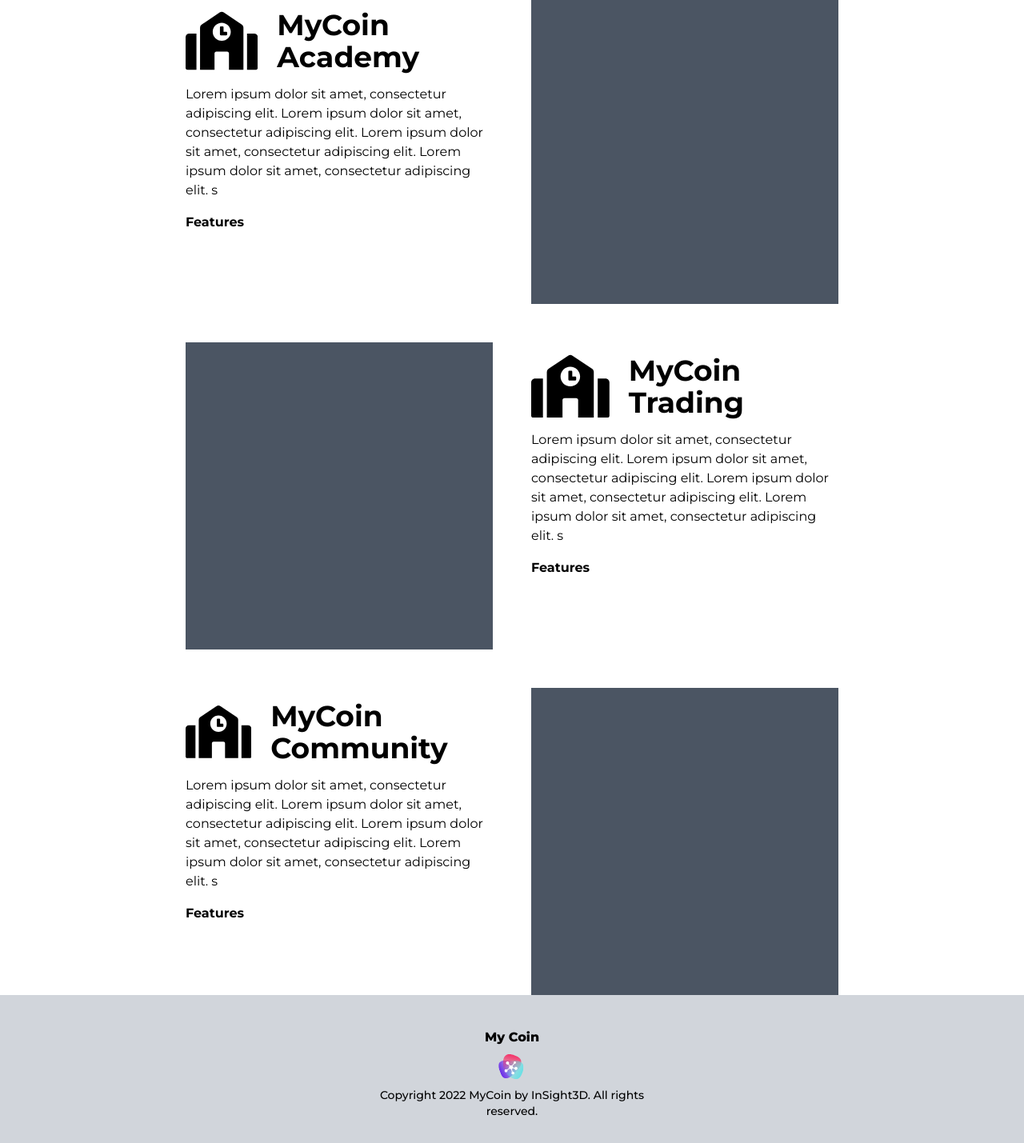
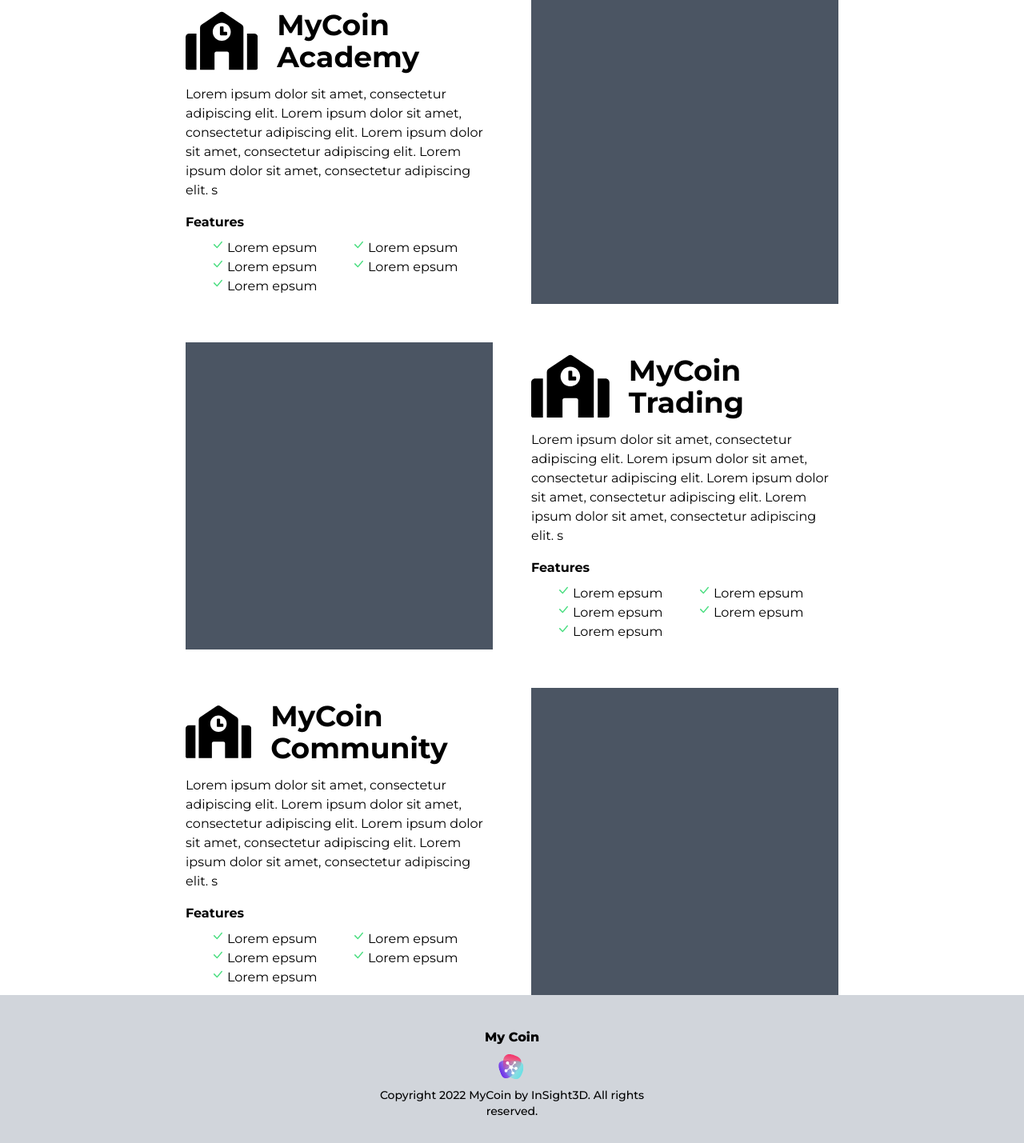
Before and after one commit to InSight3D/MyCoin, a Next.js app: page / in a window 1280 px wide. Shown: the part 1518-2947 px from the top of the page at 80% size. Built offline with nearby package versions, Linux system fonts and the light colour scheme; no server answers.

Commit message:
Checkmark Reload

```diff
--- a/pages/index.js
+++ b/pages/index.js
@@ -10,7 +10,7 @@
 import { useUser } from '@auth0/nextjs-auth0';
 import PurpleButton from '../components/buttons/PurpleButton';
 import { redirect } from 'next/dist/server/api-utils';
-
+import { Checkmark } from '../components/misc/Checkmark';
 export default function Home() {
   const { user, error, isLoading } = useUser();
 
@@ -121,11 +121,11 @@
                   <h1 className='mt-4 mb-2  font-bold'>Features</h1>
 
                   <div className="grid grid-cols-2 grid-rows-6 ml-8">
-                    {/*<Checkmark />
                     <Checkmark />
                     <Checkmark />
                     <Checkmark />
-                    <Checkmark />*/}
+                    <Checkmark />
+                    <Checkmark />
                   </div>
 
                 </div>
@@ -145,11 +145,11 @@
                   <h1 className='mt-4 mb-2  font-bold'>Features</h1>
 
                   <div className="grid grid-cols-2 grid-rows-6 ml-8">
-                    {/*<Checkmark />
                     <Checkmark />
                     <Checkmark />
                     <Checkmark />
-                    <Checkmark />*/}
+                    <Checkmark />
+                    <Checkmark />
                   </div>
 
                 </div>
@@ -169,11 +169,11 @@
                   <h1 className='mt-4 mb-2  font-bold'>Features</h1>
 
                   <div className="grid grid-cols-2 grid-rows-6 ml-8">
-                    {/*<Checkmark />
                     <Checkmark />
                     <Checkmark />
                     <Checkmark />
-                    <Checkmark />*/}
+                    <Checkmark />
+                    <Checkmark />
                   </div>
 
                 </div>
```
